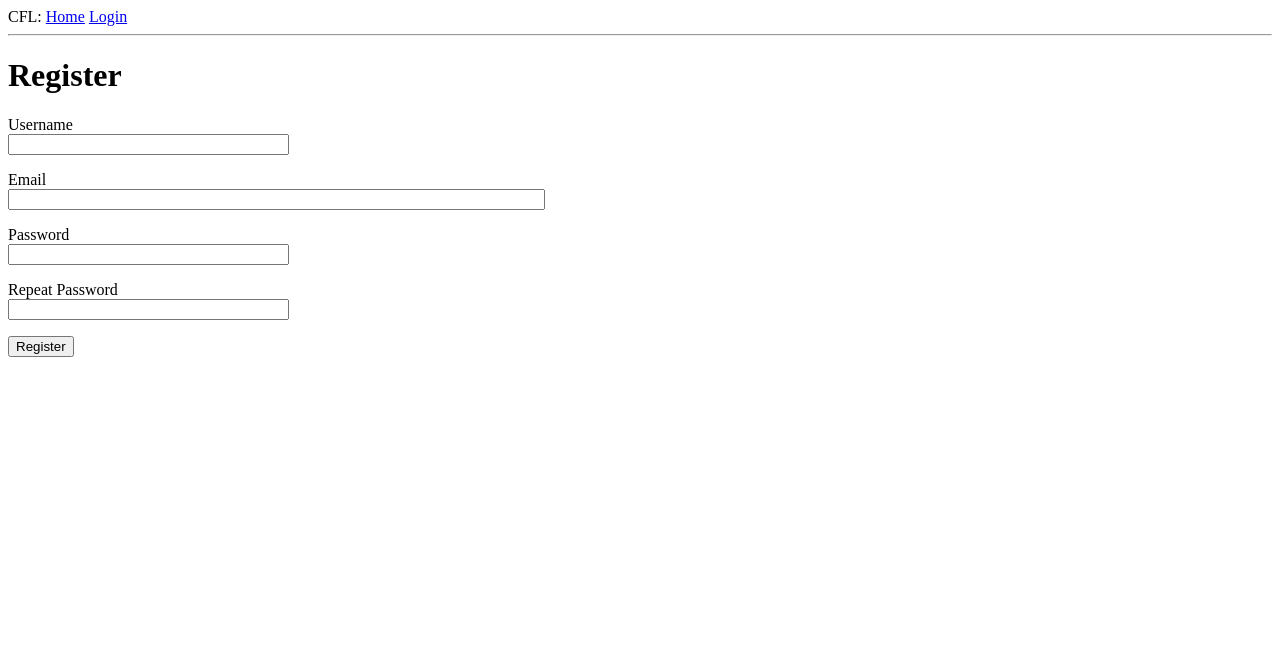
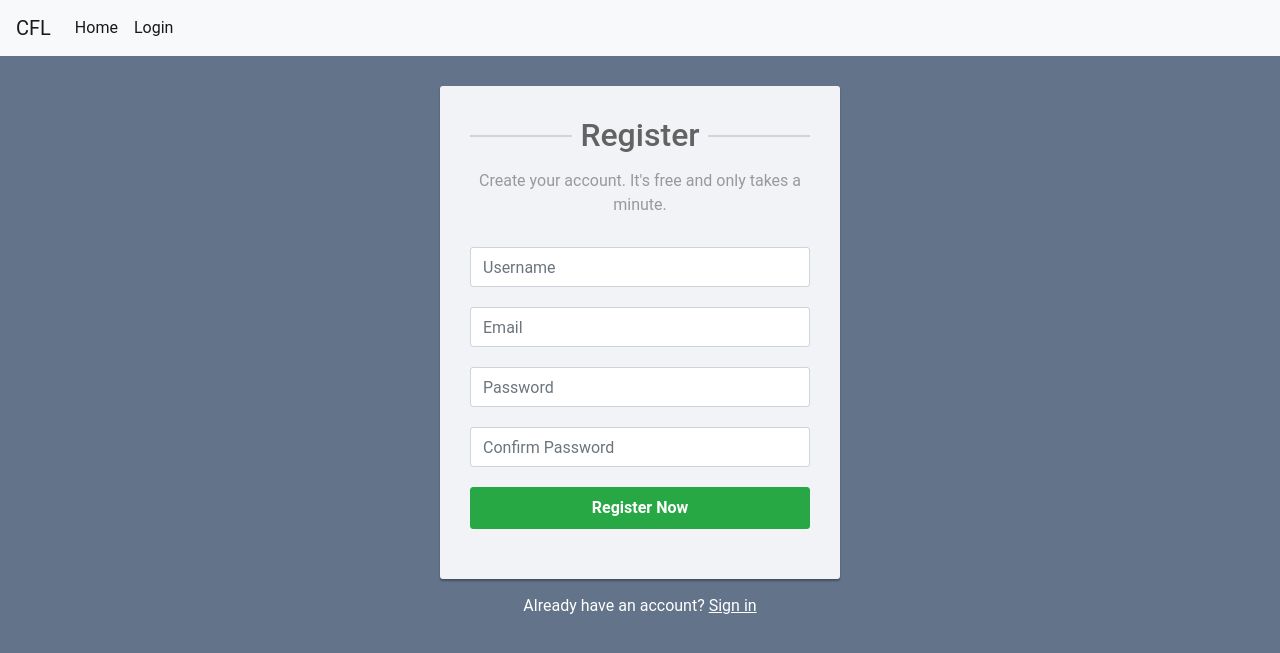
Before and after one commit to shanthanu9/Cricket-Fantasy-League, a Flask app: page /register in a window 1280 px wide. Shown: the top 653 px of the page. Run offline with Flask 2, Linux system fonts and the light colour scheme; some libraries are stand-ins or nearby versions.

Commit message:
Improved UI of signup page and added Navbar.

```diff
--- a/app/forms.py
+++ b/app/forms.py
@@ -19,7 +19,7 @@ class RegistrationFrom(FlaskForm):
     password = PasswordField('Password', validators=[DataRequired()])
     password2 = PasswordField(
         'Repeat Password', validators=[DataRequired(), EqualTo('password')])
-    submit = SubmitField('Register')
+    submit = SubmitField('Register Now')
 
     # All `validate_*` functions are taken as custom validators by WTForms
 
--- /dev/null
+++ b/app/static/css/register.css
@@ -0,0 +1,110 @@
+body {
+    color: #fff;
+    background: #63738a;
+    font-family: 'Roboto', sans-serif;
+}
+
+.form-control {
+    height: 40px;
+    box-shadow: none;
+    /* color: #969fa4; */
+}
+
+.form-control:focus {
+    border-color: #5cb85c;
+}
+
+.form-control,
+.btn {
+    border-radius: 3px;
+}
+
+.signup-form {
+    width: 400px;
+    margin: 0 auto;
+    padding: 30px 0;
+}
+
+.signup-form h2 {
+    color: #636363;
+    margin: 0 0 15px;
+    position: relative;
+    text-align: center;
+}
+
+.signup-form h2:before,
+.signup-form h2:after {
+    content: "";
+    height: 2px;
+    width: 30%;
+    background: #d4d4d4;
+    position: absolute;
+    top: 50%;
+    z-index: 2;
+}
+
+.signup-form h2:before {
+    left: 0;
+}
+
+.signup-form h2:after {
+    right: 0;
+}
+
+.signup-form .hint-text {
+    color: #999;
+    /* color: black; */
+    margin-bottom: 30px;
+    text-align: center;
+}
+
+.signup-form form {
+    /* color: #999; */
+    color: black;
+    border-radius: 3px;
+    margin-bottom: 15px;
+    background: #f2f3f7;
+    box-shadow: 0px 2px 2px rgba(0, 0, 0, 0.3);
+    padding: 30px;
+}
+
+.signup-form .form-group {
+    margin-bottom: 20px;
+}
+
+.signup-form input[type="checkbox"] {
+    margin-top: 3px;
+}
+
+.signup-form .btn {
+    font-size: 16px;
+    font-weight: bold;
+    min-width: 140px;
+    outline: none !important;
+}
+
+.signup-form .row div:first-child {
+    padding-right: 10px;
+}
+
+.signup-form .row div:last-child {
+    padding-left: 10px;
+}
+
+.signup-form a {
+    color: #fff;
+    text-decoration: underline;
+}
+
+.signup-form a:hover {
+    text-decoration: none;
+}
+
+.signup-form form a {
+    color: #5cb85c;
+    text-decoration: none;
+}
+
+.signup-form form a:hover {
+    text-decoration: underline;
+}
--- a/app/templates/base.html
+++ b/app/templates/base.html
@@ -12,25 +12,38 @@
     </head>
     <body>
         <!-- Navbar -->
-        <div>
-            CFL:
-            <a href="{{ url_for('index') }}">Home</a>
-            {% if current_user.is_anonymous %}
-            <a href="{{ url_for('login') }}">Login</a>
-            {% else %}
-            <a href="{{ url_for('logout') }}">Logout</a>
-            {% endif %}
-        </div>
-        <hr>
+        <nav class="navbar navbar-expand-lg navbar-light bg-light">
+            <a class="navbar-brand" href="#">CFL</a>
+            <button class="navbar-toggler" type="button" data-toggle="collapse" data-target="#navbarSupportedContent" aria-controls="navbarSupportedContent" aria-expanded="false" aria-label="Toggle navigation">
+                <span class="navbar-toggler-icon"></span>
+            </button>
+
+            <div class="collapse navbar-collapse" id="navbarSupportedContent">
+                <ul class="navbar-nav mr-auto">
+                <li class="nav-item active">
+                    <a class="nav-link" href="{{ url_for('index') }}">Home</a>
+                </li>
+                {% if current_user.is_anonymous %}
+                <li class="nav-item active">
+                    <a class="nav-link" href="{{ url_for('login') }}">Login</a>
+                </li>
+                {% else %}
+                <li class="nav-item active">
+                    <a class="nav-link" href="{{ url_for('logout') }}">Logout</a>
+                </li>
+                {% endif %}
+                </ul>
+            </div>
+        </nav>
 
         <!-- Show flashed messages -->
         {% with messages = get_flashed_messages() %}
         {% if messages %}
-        <ul>
+        <div class="p-3 mb-2 bg-secondary text-white">
             {% for message in messages %}
             <li>{{ message }}</li>
             {% endfor %}
-        </ul>
+        </div>
         {% endif %}
         {% endwith %}
 
--- a/app/templates/register.html
+++ b/app/templates/register.html
@@ -1,7 +1,21 @@
 {% extends "base.html" %}
 
+{% block styles %}
+    <!--Bootsrap 4 CDN-->
+    <link rel="stylesheet" href="https://stackpath.bootstrapcdn.com/bootstrap/4.1.3/css/bootstrap.min.css" integrity="sha384-MCw98/SFnGE8fJT3GXwEOngsV7Zt27NXFoaoApmYm81iuXoPkFOJwJ8ERdknLPMO" crossorigin="anonymous">
+
+    <!--Fontawesome CDN-->
+    <link rel="stylesheet" href="https://use.fontawesome.com/releases/v5.3.1/css/all.css" integrity="sha384-mzrmE5qonljUremFsqc01SB46JvROS7bZs3IO2EmfFsd15uHvIt+Y8vEf7N7fWAU" crossorigin="anonymous">
+
+    <link href="//maxcdn.bootstrapcdn.com/bootstrap/4.1.1/css/bootstrap.min.css" rel="stylesheet" id="bootstrap-css">
+    <script src="//maxcdn.bootstrapcdn.com/bootstrap/4.1.1/js/bootstrap.min.js"></script>
+    <script src="//cdnjs.cloudflare.com/ajax/libs/jquery/3.2.1/jquery.min.js"></script>
+    <!-- Custom style -->
+    <link rel="stylesheet" href="{{ url_for('static', filename='css/register.css') }}">
+{% endblock %}
+
 {% block content %}
-    <h1>Register</h1>
+    <!-- <h1>Register</h1>
     <form action="" method="post">
         {{ form.hidden_tag() }}
         <p>
@@ -33,5 +47,51 @@
             {% endfor %}
         </p>
         <p>{{ form.submit() }}</p>
-    </form>
+    </form> -->
+    <div class="signup-form">
+        <form action="" method="post">
+            {{ form.hidden_tag() }}
+            <h2>Register</h2>
+            <p class="hint-text">Create your account. It's free and only takes a minute.</p>
+            {% for error in form.username.errors %}
+            <small class="text-danger">{{ error }}</small>
+            {% endfor %}
+            <div class="form-group">
+                <!-- <div class="row">
+                    <div class="col-xs-6"><input type="text" class="form-control" name="first_name" placeholder="First Name" required="required"></div>
+                    <div class="col-xs-6"><input type="text" class="form-control" name="last_name" placeholder="Last Name" required="required"></div>
+                </div> -->
+                {{ form.username(size=32, **{'type':'text', 'class':'form-control text-dark', 'placeholder':'Username'}) }}
+            </div>
+            {% for error in form.email.errors %}
+            <small class="text-danger">{{ error }}</small>
+            {% endfor %}
+            <div class="form-group">
+                <!-- <input type="email" class="form-control" name="email" placeholder="Email" required="required"> -->
+                {{ form.email(size=64, **{'class':'form-control text-dark', 'placeholder':'Email', 'type':'email'}) }}
+            </div>
+            {% for error in form.password.errors %}
+            <small class="text-danger">{{ error }}</small>
+            {% endfor %}
+            <div class="form-group">
+                <!-- <input type="password" class="form-control" name="password" placeholder="Password" required="required"> -->
+                {{ form.password(size=32, **{'class':'form-control', 'placeholder':'Password', 'type':'password'}) }}
+            </div>
+            {% for error in form.password2.errors %}
+            <small class="text-danger">{{ error }}</small>
+            {% endfor %}
+            <div class="form-group">
+                <!-- <input type="password" class="form-control" name="confirm_password" placeholder="Confirm Password" required="required"> -->
+                {{ form.password2(size=32, **{'class':'form-control', 'placeholder':'Confirm Password', 'type':'password'}) }}
+            </div>
+            <!-- <div class="form-group">
+                <label class="checkbox-inline"><input type="checkbox" required="required"> I accept the <a href="#">Terms of Use</a> &amp; <a href="#">Privacy Policy</a></label>
+            </div> -->
+            <div class="form-group">
+                <!-- <button type="submit" class="btn btn-success btn-lg btn-block">Register Now</button> -->
+                {{ form.submit(**{'class':'btn btn-success btn-lg btn-block'}) }}
+            </div>
+        </form>
+        <div class="text-center">Already have an account? <a href="{{ url_for('login') }}">Sign in</a></div>
+        </div>
 {% endblock %}
```
Also changed, not shown: app/templates/index.html (+10 -0 lines), app/templates/login.html (+7 -7 lines).
